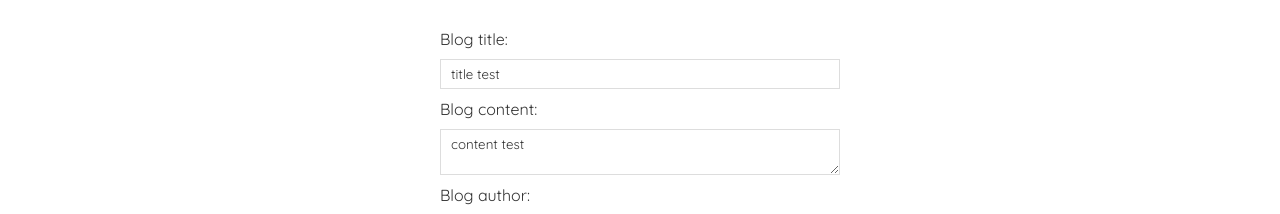
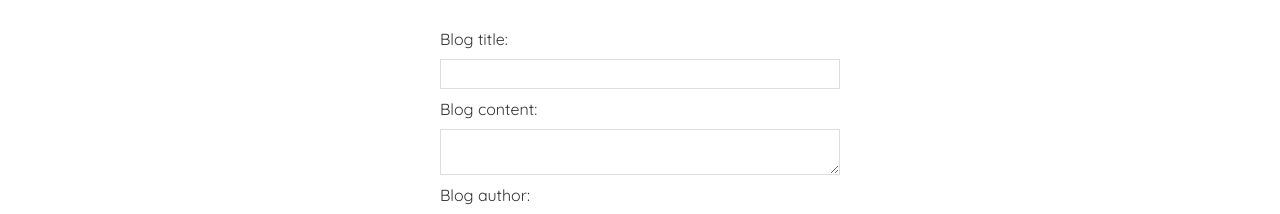
Before and after one commit to mihai-gabriel1/Traveling-blog, a React (Create React App) app: page /create in a window 1280 px wide. Shown: the part 164-378 px from the top of the page. Built offline with nearby package versions, Linux system fonts and the light colour scheme.

Commit message:
Set up the page creating the blog; also the fetch for the POST method has been set up; will come up with a rest api to make this work.

```diff
--- a/src/Create.js
+++ b/src/Create.js
@@ -1,14 +1,30 @@
 import { useState } from "react";
 
 const Create = () => {
-  const [title, setTitle] = useState("title test");
-  const [content, setContent] = useState("content test");
-  const [author, setAuthor] = useState("author test");
+  const [title, setTitle] = useState("");
+  const [body, setBody] = useState("");
+  const [author, setAuthor] = useState("");
+
+  const handleSubmit = (e) => {
+    e.preventDefault(e);
+    const blog = { title, body, author };
+
+    fetch(
+      "https://my-json-server.typicode.com/mihai-gabriel1/demo-apidb/blogs",
+      {
+        method: "POST",
+        headers: { "Content-Type": "application/json" },
+        body: JSON.stringify(blog),
+      }
+    ).then(() => {
+      console.log("Blog has been added");
+    });
+  };
 
   return (
     <div className="create">
       <h2>Add a new blog</h2>
-      <form>
+      <form onSubmit={handleSubmit}>
         <label>Blog title:</label>
         <input
           type="text"
@@ -19,8 +35,8 @@ const Create = () => {
         <label>Blog content:</label>
         <textarea
           required
-          value={content}
-          onChange={(e) => setContent(e.target.value)}
+          value={body}
+          onChange={(e) => setBody(e.target.value)}
         ></textarea>
         <label>Blog author:</label>
         <select value={author} onChange={(e) => setAuthor(e.target.value)}>
```
